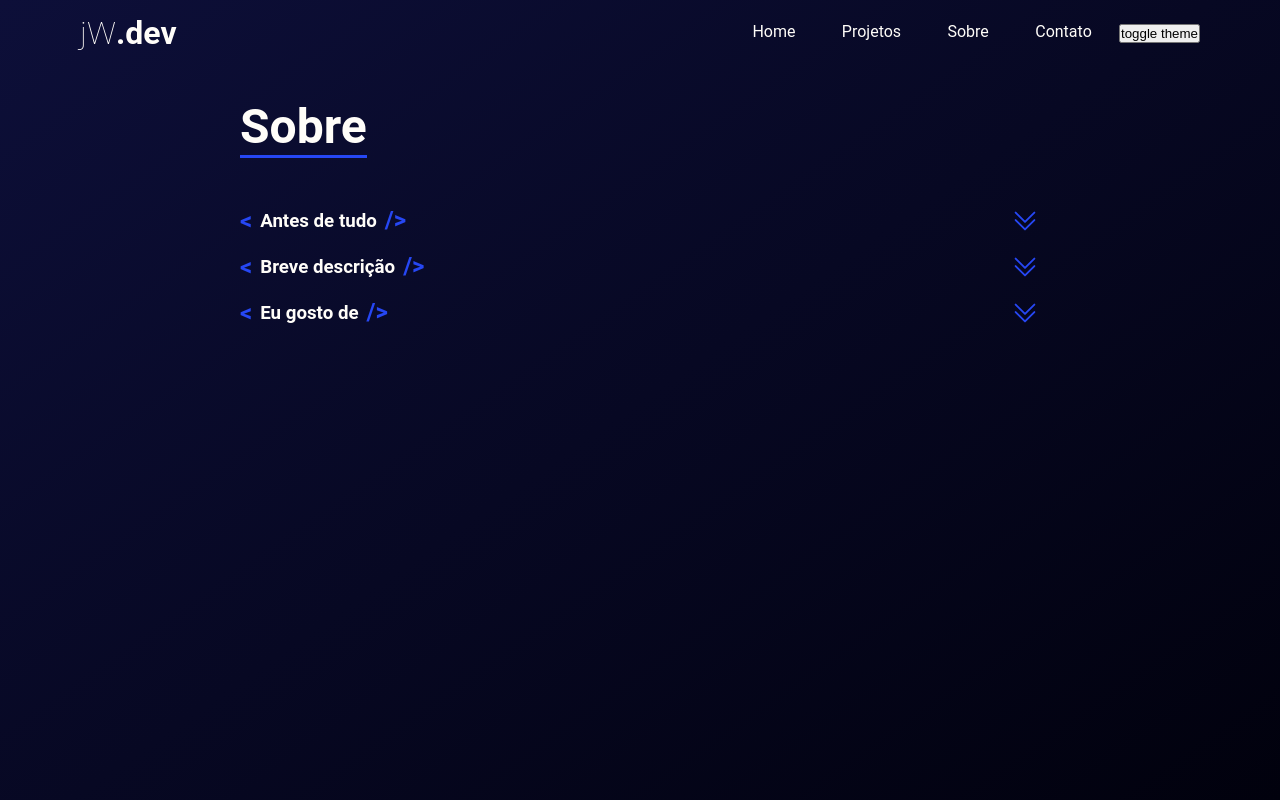
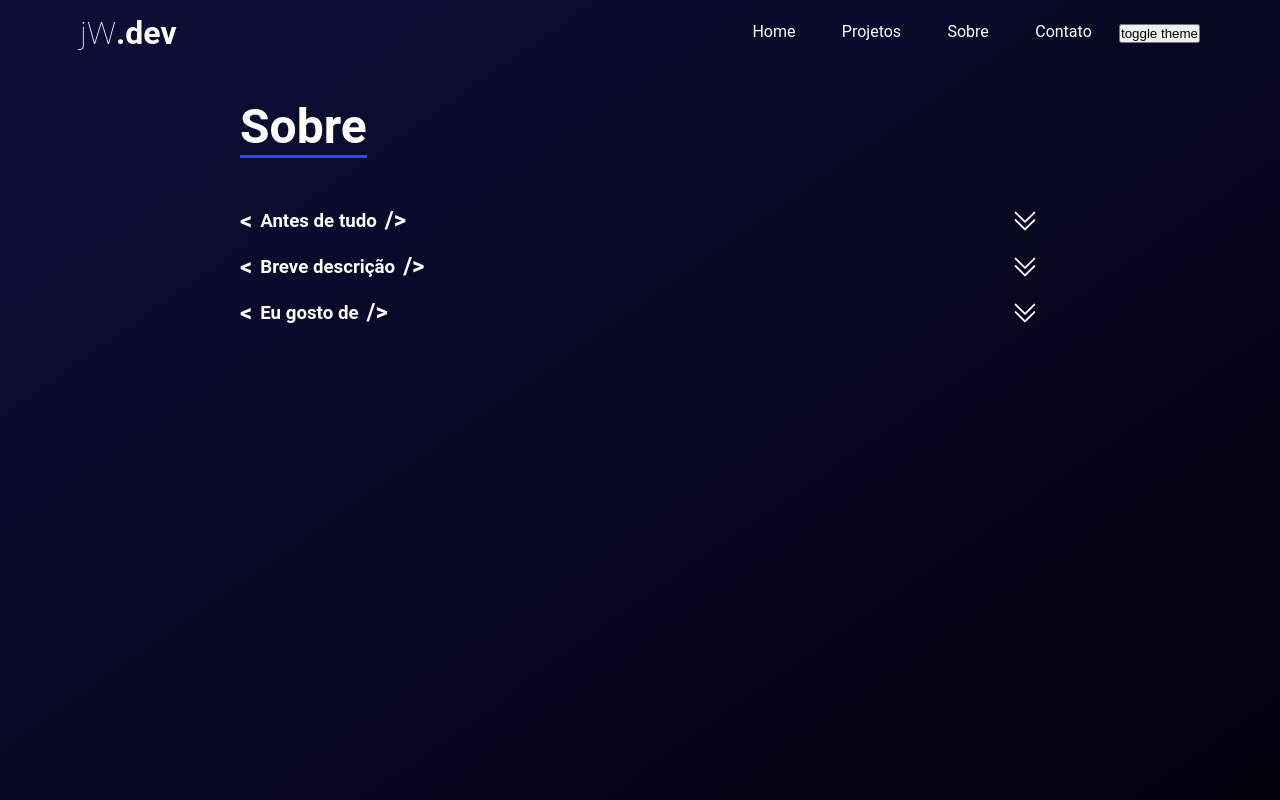
Before and after one commit to jeanwisotscki/portfolio, a Next.js app: page /sobre in a window 1280 px wide. Built offline with nearby package versions, Linux system fonts and the light colour scheme.

Commit message:
new: contexto de tema criado

```diff
--- a/src/components/LayoutBase/index.tsx
+++ b/src/components/LayoutBase/index.tsx
@@ -1,4 +1,7 @@
 import React, { ReactNode } from "react";
+import { ThemeProvider } from "styled-components";
+import { ThemeContext } from "../../contexts/ThemeContext";
+import { darkTheme, lightTheme } from "../../styles/themes";
 
 import { Header } from "../Header";
 
@@ -9,10 +12,18 @@ interface LayoutBaseProps {
 }
 
 export const LayoutBase = (props: LayoutBaseProps) => {
+  const { theme } = React.useContext(ThemeContext);
+
+  React.useEffect(() => {
+    console.log("app tema:", theme);
+  }, [theme]);
+
   return (
     <>
-      <Header />
-      <Container>{props.children}</Container>
+      <ThemeProvider theme={theme === "light" ? lightTheme : darkTheme}>
+        <Header />
+        <Container>{props.children}</Container>
+      </ThemeProvider>
     </>
   );
 };
--- a/src/components/ToggleThemeButton/index.tsx
+++ b/src/components/ToggleThemeButton/index.tsx
@@ -2,7 +2,13 @@ import React from "react";
 import { ThemeContext } from "../../contexts/ThemeContext";
 
 export const ToggleThemeButton = () => {
-  // const { theme } = React.useContext(ThemeContext);
+  const { theme, setTheme } = React.useContext(ThemeContext);
   // console.log(theme);
-  return <button>toggle theme</button>;
+
+  function handleTheme() {
+    theme === "light" ? setTheme("dark") : setTheme("light");
+    console.log(theme);
+  }
+
+  return <button onClick={handleTheme}>toggle theme</button>;
 };
--- a/src/contexts/ThemeContext.tsx
+++ b/src/contexts/ThemeContext.tsx
@@ -1,19 +1,28 @@
 import React from "react";
 
-interface IThemeContextProvider {
+interface IThemeContextProviderProps {
   children: React.ReactNode;
 }
 
-export const ThemeContext = React.createContext({});
+type ThemeContextType = {
+  theme: string;
+  setTheme: (newState: string) => void;
+};
+
+const defaultValue = {
+  theme: "light",
+  setTheme: () => {},
+};
+
+export const ThemeContext = React.createContext<ThemeContextType>(defaultValue);
 
 export default function ThemeContextProvider({
   children,
-}: IThemeContextProvider) {
-  const [theme, setTheme] = React.useState<"light" | "dark">("dark");
-  console.log(theme);
+}: IThemeContextProviderProps) {
+  const [theme, setTheme] = React.useState(defaultValue.theme);
 
   return (
-    <ThemeContext.Provider value={(theme, setTheme)}>
+    <ThemeContext.Provider value={{ theme, setTheme }}>
       {children}
     </ThemeContext.Provider>
   );
--- a/src/pages/_app.tsx
+++ b/src/pages/_app.tsx
@@ -4,38 +4,13 @@ import { ThemeProvider } from "styled-components";
 import ThemeContextProvider, { ThemeContext } from "../contexts/ThemeContext";
 
 import { GlobalStyle } from "../styles/globalStyles";
-
-const themes = {
-  colors: {
-    bgDarkBlue: "#0d0f39",
-    bgBlack: "#01010d",
-    green: "#26f447",
-    purple: "#b93bf4",
-    blue: "#2647f4",
-    red: "#f43b3b",
-    yellow: "#fb1",
-    pink: "#b2156a",
-    white: "#FFFDF9",
-    lightBlue: "#AFDBD2",
-    onyx: "#36313D",
-  },
-  fontSizes: {
-    small: "1em",
-    medium: "2em",
-    large: "3em",
-  },
-};
+import { darkTheme, lightTheme } from "../styles/themes";
 
 function MyApp({ Component, pageProps }: AppProps) {
-  const { theme } = React.useContext(ThemeContext);
-  console.log(theme);
-
   return (
     <ThemeContextProvider>
-      <ThemeProvider theme={themes}>
-        <GlobalStyle />
-        <Component {...pageProps} />
-      </ThemeProvider>
+      <GlobalStyle />
+      <Component {...pageProps} />
     </ThemeContextProvider>
   );
 }
--- a/src/styles/themes.ts
+++ b/src/styles/themes.ts
@@ -1,9 +1,62 @@
 export const lightTheme = {
-  color: "#333",
-  backgroundColor: "#fff",
+  colors: {
+    bgDarkBlue: "#000",
+    bgBlack: "#333",
+    green: "#fff",
+    purple: "#fff",
+    blue: "#fff",
+    red: "#fff",
+    yellow: "#fb1",
+    pink: "red",
+    white: "#FFFDF9",
+    lightBlue: "#fff",
+    onyx: "#36313D",
+  },
+  fontSizes: {
+    small: "1em",
+    medium: "2em",
+    large: "3em",
+  },
 };
 
 export const darkTheme = {
-  color: "#fff",
-  backgroundColor: "#333",
+  colors: {
+    bgDarkBlue: "#0d0f39",
+    bgBlack: "#01010d",
+    green: "#26f447",
+    purple: "#bf1",
+    blue: "#2647f4",
+    red: "#f43b3b",
+    yellow: "#fb1",
+    pink: "blue",
+    white: "#FFFDF9",
+    lightBlue: "#AFDBD2",
+    onyx: "#36313D",
+  },
+  fontSizes: {
+    small: "1em",
+    medium: "2em",
+    large: "3em",
+  },
 };
+
+// const themes = {
+//   colors: {
+//     bgDarkBlue: "#0d0f39",
+//     bgBlack: "#01010d",
+//     green: "#26f447",
+//     purple: "#b93bf4",
+//     blue: "#2647f4",
+//     red: "#f43b3b",
+//     yellow: "#fb1",
+//     pink: "#b2156a",
+//     white: "#FFFDF9",
+//     lightBlue: "#AFDBD2",
+//     onyx: "#36313D",
+//   },
+//   fontSizes: {
+//     small: "1em",
+//     medium: "2em",
+//     large: "3em",
+//   },
+// };
```
